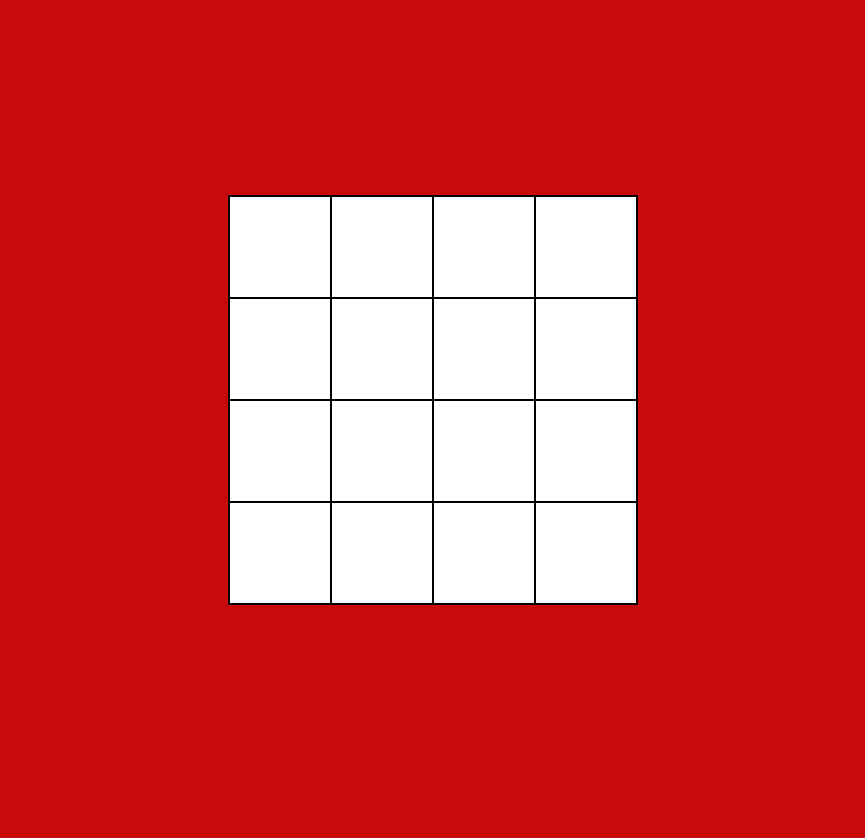
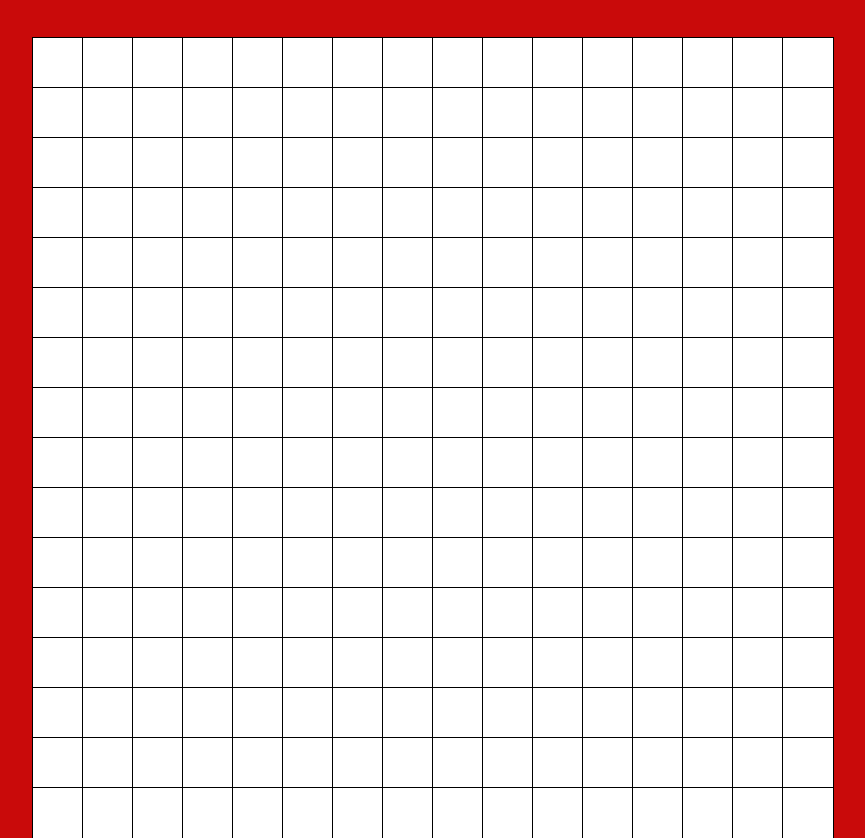
Before and after one commit to nlai86/odin-etch-a-sketch, a plain HTML site: page index.html in a window 1280 px wide. Shown: the whole page, without its empty margins (207-1072 px from the left). Before the commit the page ends 800 px from the top, so only its background shows below. Drawn offline with Linux system fonts and the light colour scheme.

Commit message:
Create 16x16 grid

```diff
--- a/index.js
+++ b/index.js
@@ -1,14 +1,17 @@
-const container = document.querySelector(".container");
-let hovered = 0;
+function createGrid(x) {
+    for (var rows = 0; rows < x; rows++) {
+        for (var columns = 0; columns < x; columns++) {
+            let grid = document.createElement("div");
+            grid.className = "grid";
+            document.querySelector(".container").appendChild(grid);
+        };
+    };
+    let grids = document.getElementsByClassName("grid");
+    for (let i = 0; i < grids.length; i++){
+        grids[i].style.width = String(800/x) + "px";
+        grids[i].style.height = String(800/x) + "px";
+    }
 
-for (let i = 0; i < 16; i++) {
-    let grid = document.createElement('div');
-    grid.className = "grid";
-    container.appendChild(grid);
-}
+};
 
-document.querySelector(".grid").addEventListener('mouseenter', function (e) {
-    if (document.getElementsByClassName(".grid").getPropertyValue("background-color") == "white") {
-        document.querySelector(".grid").setAttribute('style' , 'background-color: blue;') ;
-    }
-});
+createGrid(16);
--- a/styles.css
+++ b/styles.css
@@ -2,29 +2,38 @@ body {
     background-color:#c90a0a;
 }
 
-.container {
-    display: flex;
-    flex-wrap: wrap;
+.grid {
+    /*
+    background-color: white;
+    width: auto;
+    height: 100px;
+    border: solid 1px black; */
 
-    /*
-    height: 50%;
-    width: 50%;
-    margin-left: auto;
-    margin-right: auto; */
-    position: absolute;
-    top: 0;
-    bottom: 0;
-    left: 0;
-    right: 0;
-    margin: auto;
-    border: solid 1px black;
-    width: 408px;
-    height: 408px;
+	margin:0;
+	padding:0;
+	border:none;
+	outline:1px solid #000;
+	display:inline-block;
+    background-color: white;
 }
 
-.grid {
+.container {
+    /*
+    display: flex;
     border: solid 1px black;
-    background-color: white;
-    height: 100px;
-    width: 100px;
+    height: auto;
+    width: 1000px;
+    height: 1000px; */
+
+	position: relative;
+	top: 30px;
+	/*outline:1px solid #000;*/
+	font-size: 0;
+	margin:auto;
+	height:800px;
+	width:800px;
+	padding: 0;
+	border: none;
+
+
 }
```
Also changed, not shown: index.html (line endings or trailing spaces).
